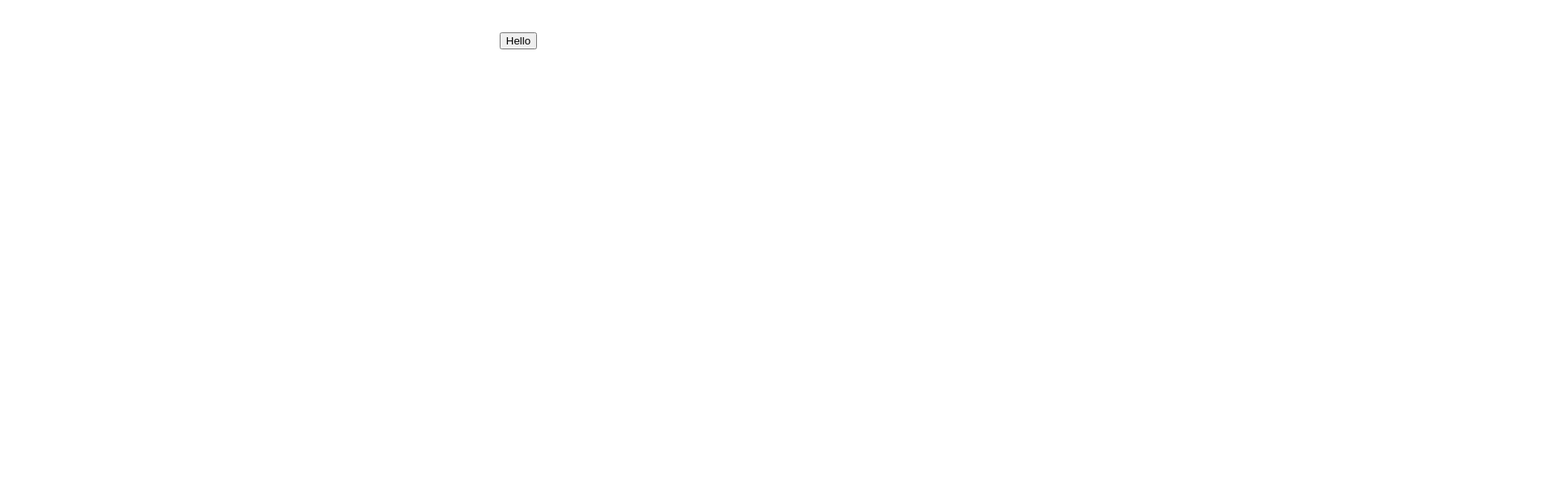
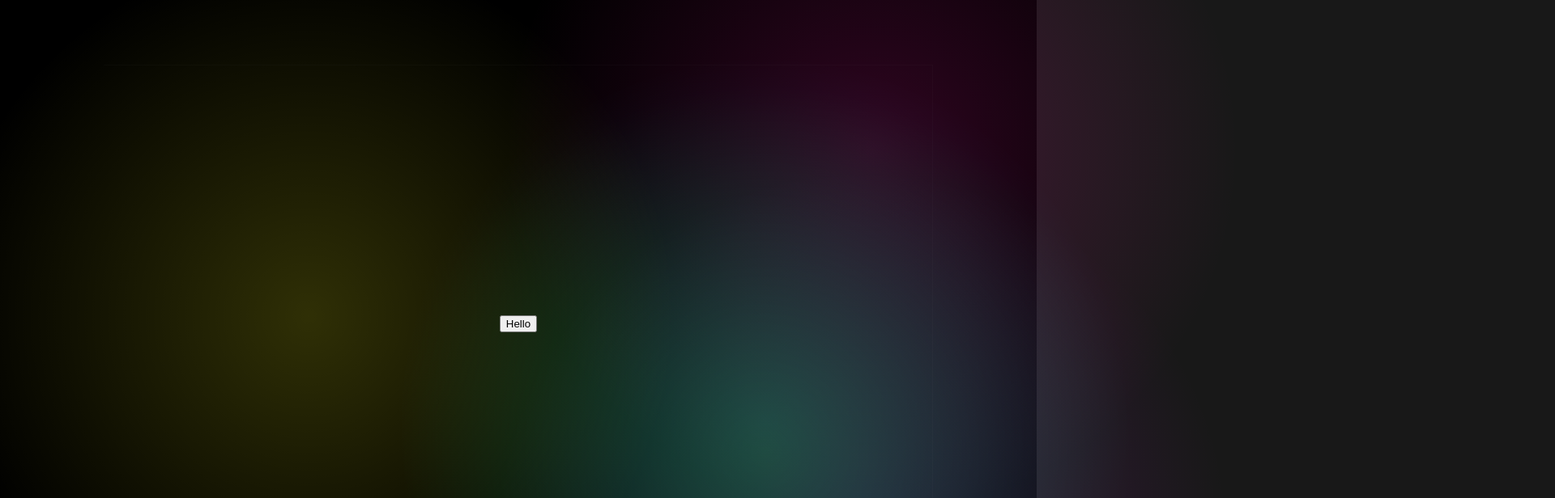
Before and after one commit to NandanGit/reactds, a React (Vite) app in the folder packages/sandbox/: page / in a window 1280 px wide. Shown: the top 616 px of the page at 81% size, 1920 px wide, since content can reach past the window. Built offline with nearby package versions, Linux system fonts and the light colour scheme.

Commit message:
Update Sandbox

```diff
--- a/packages/sandbox/src/App.css
+++ b/packages/sandbox/src/App.css
@@ -1,44 +1,437 @@
-#root {
-	max-width: 1280px;
-	margin: 0 auto;
-	padding: 2rem;
-	text-align: center;
+.background {
+	position: absolute;
+	width: 100vw;
+	height: 100vh;
+	background-color: black;
+	top: 0;
+	left: 0;
+	z-index: -1;
 }
 
-.logo {
-	height: 6em;
-	padding: 1.5em;
-	will-change: filter;
-	transition: filter 300ms;
+.animation-container {
+	position: relative;
+	width: 100%;
+	height: 100%;
+
+	/* Experiment */
+
+	/* animation: background-animation 10s linear infinite; */
 }
 
-.logo:hover {
-	filter: drop-shadow(0 0 2em #646cffaa);
+.animation-container .gradient {
+	position: absolute;
+	width: 300%;
+	height: 300%;
 }
 
-.logo.react:hover {
-	filter: drop-shadow(0 0 2em #61dafbaa);
+.gradient.gradient-1 {
+	top: -100%;
+	left: -100%;
+	background: radial-gradient(circle, #da1eff77 -30%, #0000 20%);
+	animation: gradient-1-animation 10s linear infinite;
 }
 
-@keyframes logo-spin {
-	from {
-		transform: rotate(0deg);
+.gradient.gradient-2 {
+	top: -150%;
+	left: -150%;
+	background: radial-gradient(circle, #ff1eb077 -30%, #0000 20%);
+	animation: gradient-2-animation 72s linear infinite;
+}
+
+.gradient.gradient-3 {
+	top: -50%;
+	left: -50%;
+	background: radial-gradient(circle, #1eb0ff77 -30%, #0000 20%);
+	animation: gradient-3-animation 48s linear infinite;
+}
+
+.gradient.gradient-4 {
+	top: -150%;
+	left: -50%;
+	background: radial-gradient(circle, #1eff2677 -30%, #0000 20%);
+	animation: gradient-4-animation 64s linear infinite;
+}
+
+.gradient.gradient-5 {
+	top: -50%;
+	left: -150%;
+	background: radial-gradient(circle, #ffff1e77 -30%, #0000 20%);
+	animation: gradient-5-animation 56s linear infinite;
+}
+
+@keyframes gradient-1-animation {
+	0% {
+		top: -100%;
+		left: -100%;
 	}
-	to {
-		transform: rotate(360deg);
+	50% {
+		top: 0%;
+		left: 0%;
+	}
+	100% {
+		top: -100%;
+		left: -100%;
 	}
 }
 
-@media (prefers-reduced-motion: no-preference) {
-	a:nth-of-type(2) .logo {
-		animation: logo-spin infinite 20s linear;
+@keyframes gradient-2-animation {
+	0% {
+		top: -150%;
+		left: -150%;
+	}
+	10% {
+		top: -130%;
+		left: -50%;
+	}
+	20% {
+		top: -110%;
+		left: -150%;
+	}
+	30% {
+		top: -90%;
+		left: -50%;
+	}
+	40% {
+		top: -70%;
+		left: -150%;
+	}
+	50% {
+		top: -50%;
+		left: -50%;
+	}
+	60% {
+		top: -70%;
+		left: -150%;
+	}
+	70% {
+		top: -90%;
+		left: -50%;
+	}
+	80% {
+		top: -110%;
+		left: -150%;
+	}
+	90% {
+		top: -130%;
+		left: -50%;
+	}
+	100% {
+		top: -150%;
+		left: -150%;
 	}
 }
 
-.card {
-	padding: 2em;
+@keyframes gradient-3-animation {
+	0% {
+		top: -50%;
+		left: -50%;
+	}
+	10% {
+		top: -70%;
+		left: -150%;
+	}
+	20% {
+		top: -90%;
+		left: -50%;
+	}
+	30% {
+		top: -110%;
+		left: -150%;
+	}
+	40% {
+		top: -130%;
+		left: -50%;
+	}
+	50% {
+		top: -150%;
+		left: -150%;
+	}
+	60% {
+		top: -130%;
+		left: -50%;
+	}
+	70% {
+		top: -110%;
+		left: -150%;
+	}
+	80% {
+		top: -90%;
+		left: -50%;
+	}
+	90% {
+		top: -70%;
+		left: -150%;
+	}
+	100% {
+		top: -50%;
+		left: -50%;
+	}
 }
 
-.read-the-docs {
-	color: #888;
+@keyframes gradient-4-animation {
+	0% {
+		top: -150%;
+		left: -50%;
+	}
+	10% {
+		top: -50%;
+		left: -70%;
+	}
+	20% {
+		top: -150%;
+		left: -90%;
+	}
+	30% {
+		top: -50%;
+		left: -110%;
+	}
+	40% {
+		top: -150%;
+		left: -130%;
+	}
+	50% {
+		top: -50%;
+		left: -150%;
+	}
+	60% {
+		top: -150%;
+		left: -130%;
+	}
+	70% {
+		top: -50%;
+		left: -110%;
+	}
+	80% {
+		top: -150%;
+		left: -90%;
+	}
+	90% {
+		top: -50%;
+		left: -70%;
+	}
+	100% {
+		top: -150%;
+		left: -50%;
+	}
 }
+
+@keyframes gradient-5-animation {
+	0% {
+		top: -50%;
+		left: -150%;
+	}
+	10% {
+		top: -150%;
+		left: -130%;
+	}
+	20% {
+		top: -50%;
+		left: -110%;
+	}
+	30% {
+		top: -150%;
+		left: -90%;
+	}
+	40% {
+		top: -50%;
+		left: -70%;
+	}
+	50% {
+		top: -150%;
+		left: -50%;
+	}
+	60% {
+		top: -50%;
+		left: -70%;
+	}
+	70% {
+		top: -150%;
+		left: -90%;
+	}
+	80% {
+		top: -50%;
+		left: -110%;
+	}
+	90% {
+		top: -150%;
+		left: -130%;
+	}
+	100% {
+		top: -50%;
+		left: -150%;
+	}
+}
+
+.animation-container .blob {
+	position: absolute;
+	border-radius: 100%;
+}
+
+.animation-container .blob.blob1 {
+	box-shadow: 0 0 10rem 6rem #ff7c1e77;
+	animation: blob1animation 30s linear infinite;
+}
+
+.animation-container .blob.blob2 {
+	box-shadow: 0 0 10rem 6rem #f0ff1e77;
+	animation: blob2animation 24s linear infinite;
+}
+
+.animation-container .blob.blob3 {
+	box-shadow: 0 0 10rem 6rem #1efff577;
+	animation: blob3animation 18s linear infinite;
+}
+
+.animation-container .blob.blob4 {
+	box-shadow: 0 0 10rem 6rem #da1eff77;
+	animation: blob4animation 72s linear infinite;
+}
+
+.animation-container .blob.blob5 {
+	box-shadow: 0 0 10rem 6rem #1eff2677;
+	animation: blob5animation 96s linear infinite;
+}
+
+/* Keyframes */
+@keyframes blob1animation {
+	0% {
+		top: -10%;
+		left: -10%;
+	}
+	50% {
+		top: 110%;
+		left: 110%;
+	}
+	100% {
+		top: -10%;
+		left: -10%;
+	}
+}
+
+@keyframes blob2animation {
+	0% {
+		top: 50%;
+		left: -10%;
+	}
+
+	50% {
+		top: 50%;
+		left: 110%;
+	}
+
+	100% {
+		top: 50%;
+		left: -10%;
+	}
+}
+
+@keyframes blob3animation {
+	0% {
+		top: -10%;
+		left: 70%;
+	}
+
+	50% {
+		top: 110%;
+		left: 30%;
+	}
+
+	100% {
+		top: -10%;
+		left: 70%;
+	}
+}
+
+@keyframes blob4animation {
+	0% {
+		top: 0;
+		left: 0;
+	}
+	10% {
+		top: 20%;
+		left: 100%;
+	}
+	20% {
+		top: 40%;
+		left: 0;
+	}
+	30% {
+		top: 60%;
+		left: 100%;
+	}
+	40% {
+		top: 80%;
+		left: 0;
+	}
+	50% {
+		top: 100%;
+		left: 100%;
+	}
+	60% {
+		top: 80%;
+		left: 0;
+	}
+	70% {
+		top: 60%;
+		left: 100%;
+	}
+	80% {
+		top: 40%;
+		left: 0;
+	}
+	90% {
+		top: 20%;
+		left: 100%;
+	}
+	100% {
+		top: 0;
+		left: 0;
+	}
+}
+
+@keyframes blob5animation {
+	0% {
+		top: 100%;
+		left: 100%;
+	}
+	10% {
+		top: 0;
+		left: 80%;
+	}
+	20% {
+		top: 100%;
+		left: 60%;
+	}
+	30% {
+		top: 0;
+		left: 40%;
+	}
+	40% {
+		top: 100%;
+		left: 20%;
+	}
+	50% {
+		top: 0;
+		left: 0;
+	}
+	60% {
+		top: 100%;
+		left: 20%;
+	}
+	70% {
+		top: 0;
+		left: 40%;
+	}
+	80% {
+		top: 100%;
+		left: 60%;
+	}
+	90% {
+		top: 0;
+		left: 80%;
+	}
+	100% {
+		top: 100%;
+		left: 100%;
+	}
+}
--- a/packages/sandbox/src/App.tsx
+++ b/packages/sandbox/src/App.tsx
@@ -1,12 +1,39 @@
 import './App.css';
-import { Button } from '@reactds/coorg';
+import { Button, Surface } from '@reactds/coorg';
 
 function App() {
 	return (
 		<>
-			<Button variant='outline' onClick={() => console.log('Clicked')}>
-				Hello
-			</Button>
+			<Surface
+				style={{
+					minWidth: '80%',
+					height: '80%',
+					display: 'flex',
+					justifyContent: 'center',
+					alignItems: 'center',
+					gap: '1rem',
+				}}
+			>
+				<Button
+					// intent='info'
+					// variant='filled'
+					// disabled
+					onClick={() => console.log('Clicked')}
+				>
+					Hello
+				</Button>
+			</Surface>
+
+			{/* Background */}
+			<div className='background'>
+				<div className='animation-container'>
+					<div className='gradient gradient-1' />
+					<div className='gradient gradient-2' />
+					<div className='gradient gradient-3' />
+					<div className='gradient gradient-4' />
+					<div className='gradient gradient-5' />
+				</div>
+			</div>
 		</>
 	);
 }
--- a/packages/sandbox/src/index.css
+++ b/packages/sandbox/src/index.css
@@ -0,0 +1,16 @@
+* {
+	box-sizing: border-box;
+	margin: 0;
+}
+
+body {
+	background-color: #181818;
+}
+
+#root {
+	height: 100vh;
+	display: flex;
+	justify-content: center;
+	align-items: center;
+	gap: 1rem;
+}
```
